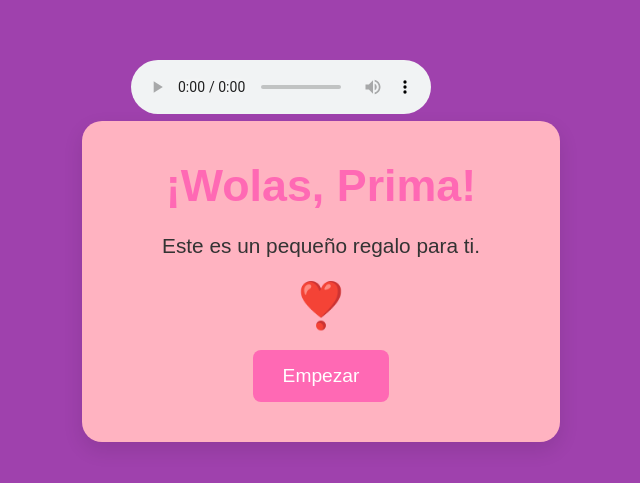
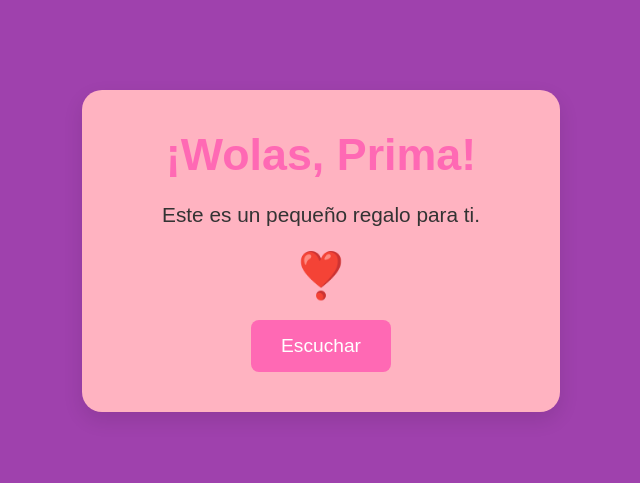
Before and after one commit to FabianFlo/regalo-prima, a React (Vite) app: page / in a window 1280 px wide. Shown: the part 149-632 px from the top of the page, without its empty margins (359-999 px from the left). Built offline with nearby package versions, Linux system fonts and the light colour scheme.

Commit message:
fixed audio

```diff
--- a/src/components/PhotoGallery.css
+++ b/src/components/PhotoGallery.css
@@ -154,7 +154,7 @@
 }
 
 .surprise-content p {
-  font-size: 1.2em;
+  font-size: 1.1em;
   color: #333;
   margin-bottom: 20px;
 }
--- a/src/components/PhotoGallery.jsx
+++ b/src/components/PhotoGallery.jsx
@@ -97,8 +97,8 @@ const PhotoGallery = () => {
             <h2>¡Sorpresa!</h2>
             <p>
             Este tatuaje significa que nunca estás sola. Me recuerda que, aunque no siempre estemos juntos,
-    tú me das fuerza. No puedo rendirme porque sé que hay personas, como tú, que me necesitan vivo.
-    Siempre te llevo conmigo.</p>
+            tú me das fuerza. No puedo rendirme porque sé que hay personas, como tú, que me necesitan vivo.
+            Siempre te llevo conmigo.</p>
             <img src={tattooPhoto} alt="Tatuaje dedicado" className="surprise-image" />
             <button onClick={closeSurprise} className="close-button">Cerrar</button>
           </div>
--- a/src/components/WelcomeScreen.jsx
+++ b/src/components/WelcomeScreen.jsx
@@ -1,4 +1,4 @@
-import React, { useState, useEffect, useRef } from 'react';
+import React, { useState, useRef } from 'react';
 import './WelcomeScreen.css';
 
 // Importar el archivo de audio
@@ -8,22 +8,24 @@ export const WelcomeScreen = ({ startGallery }) => {
   const [audioPlayed, setAudioPlayed] = useState(false); // Estado para controlar si se ha reproducido el audio
   const audioRef = useRef(null); // Ref para acceder al audio
 
-  useEffect(() => {
-    // Reproducir el audio automáticamente cuando el componente se carga
-    if (audioRef.current && !audioPlayed) {
-      audioRef.current.play(); // Reproducir audio solo si no se ha reproducido
+  const handlePlayAudio = () => {
+    // Reproducir el audio
+    if (audioRef.current) {
+      audioRef.current.play().catch((error) => {
+        console.error("No se pudo reproducir el audio:", error);
+      });
     }
-  }, [audioPlayed]);
+    setAudioPlayed(true); // Marca que el audio fue reproducido
+  };
 
   const handleStart = () => {
-    setAudioPlayed(true); // Marca que el audio fue reproducido
     startGallery(); // Llama a la función para iniciar la galería
   };
 
   return (
     <div className="welcome-screen">
-      {/* Reproducir el audio, solo si no ha sido reproducido */}
-      <audio ref={audioRef} controls autoPlay>
+      {/* Reproducir el audio, pero oculto al principio */}
+      <audio ref={audioRef}>
         <source src={audioFile} type="audio/mp3" />
         Tu navegador no soporta el audio.
       </audio>
@@ -32,9 +34,18 @@ export const WelcomeScreen = ({ startGallery }) => {
         <h1>¡Wolas, Prima!</h1>
         <p>Este es un pequeño regalo para ti.</p>
         <h1>❣️</h1>
-        <button className="start-btn" onClick={handleStart}>
-          Empezar
-        </button>
+
+        {!audioPlayed ? (
+          // Botón "Escuchar" cuando el audio no ha sido reproducido
+          <button className="start-btn" onClick={handlePlayAudio}>
+            Escuchar
+          </button>
+        ) : (
+          // Botón "Empezar" después de que el audio se haya reproducido
+          <button className="start-btn" onClick={handleStart}>
+            Empezar
+          </button>
+        )}
       </div>
     </div>
   );
```
